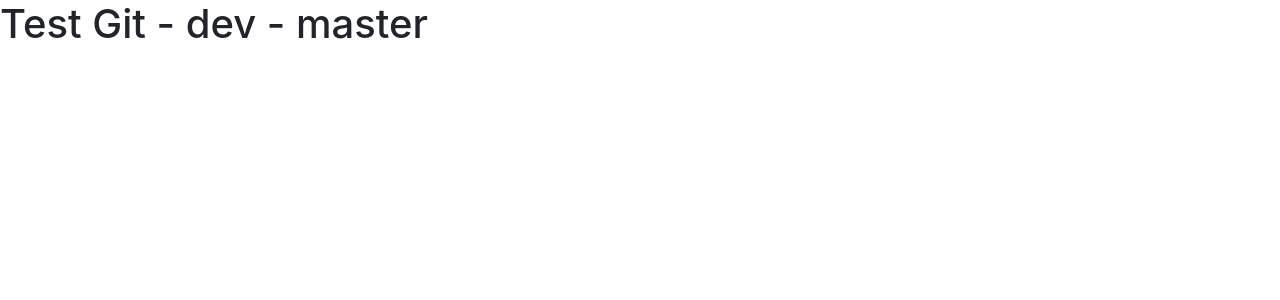
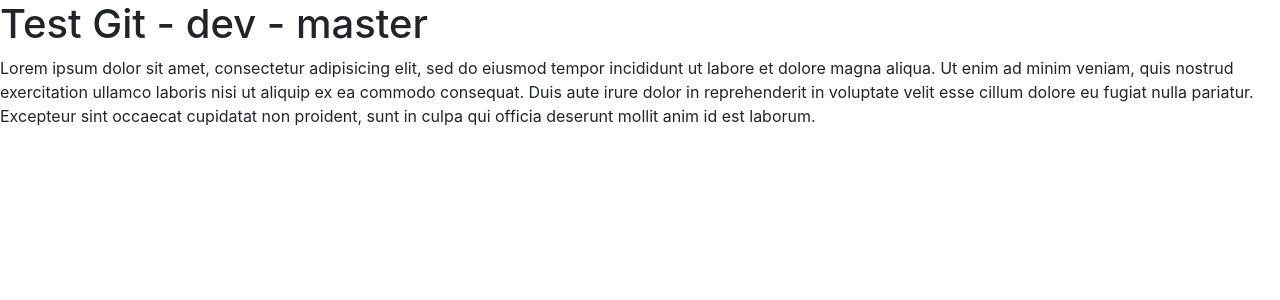
Before and after one commit to antoniocardoso/test-rtp, a PHP site: page / in a window 1280 px wide. Shown: the top 300 px of the page. Run offline with PHP 8.4, Linux system fonts and the light colour scheme; some libraries are stand-ins or nearby versions.

Commit message:
change file css, js and index

```diff
--- a/css/style.css
+++ b/css/style.css
@@ -1 +1,2 @@
 .h1{ color: red;}
+p{color:#333;}
--- a/index.php
+++ b/index.php
@@ -9,5 +9,6 @@
   </head>
   <body>
 <h1>Test Git - dev - master</h1>
+<p>Lorem ipsum dolor sit amet, consectetur adipisicing elit, sed do eiusmod tempor incididunt ut labore et dolore magna aliqua. Ut enim ad minim veniam, quis nostrud exercitation ullamco laboris nisi ut aliquip ex ea commodo consequat. Duis aute irure dolor in reprehenderit in voluptate velit esse cillum dolore eu fugiat nulla pariatur. Excepteur sint occaecat cupidatat non proident, sunt in culpa qui officia deserunt mollit anim id est laborum.</p>
   </body>
 </html>
--- a/js/funcs.js
+++ b/js/funcs.js
@@ -0,0 +1 @@
+alert{'hello world'}
```
